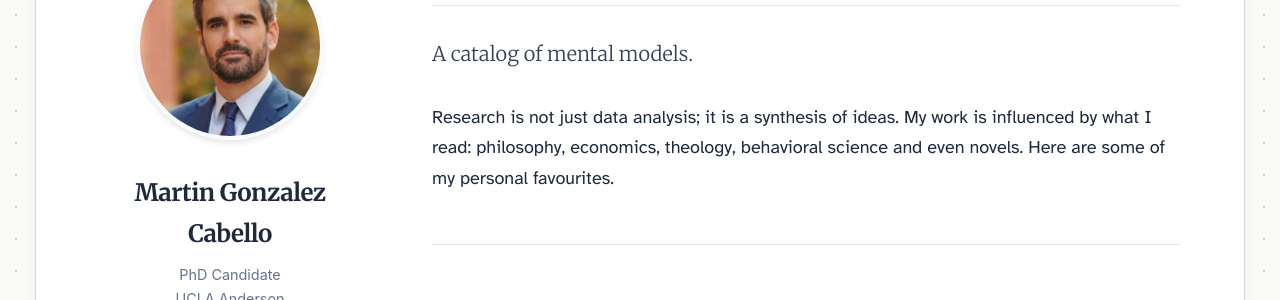
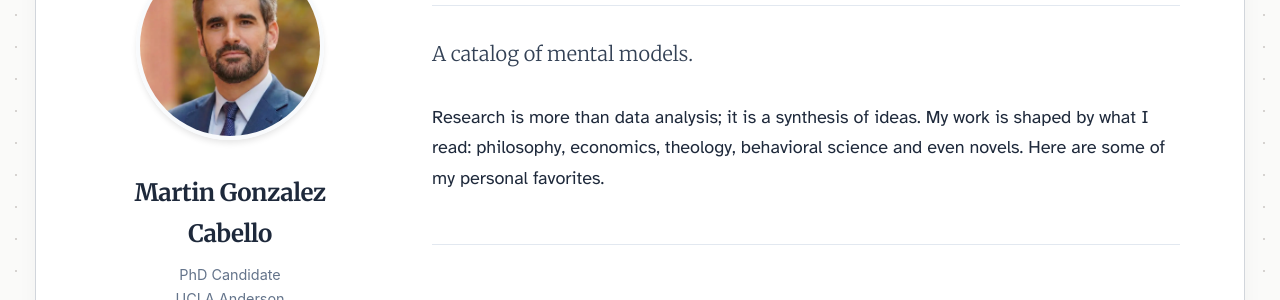
Before and after one commit to martins73/research-site, a Jekyll site: the page built from library.html, in a window 1280 px wide and 900 px high. Shown: the part 161-461 px from the top of the window. Built offline with Jekyll 4.4.1, drawn with Linux system fonts in a browser that asks for light colours.

Commit message:
Update library.html

```diff
--- a/library.html
+++ b/library.html
@@ -9,7 +9,7 @@ description: Books I'm reading and have read - tracking my intellectual journey
     <div class="library-intro">
         <h2>The Input Log</h2>
         <p class="lead">A catalog of mental models.</p>
-        <p>Research is not just data analysis; it is a synthesis of ideas. My work is influenced by what I read: philosophy, economics, theology, behavioral science and even novels. Here are some of my personal favourites.</p>
+        <p>Research is more than data analysis; it is a synthesis of ideas. My work is shaped by what I read: philosophy, economics, theology, behavioral science and even novels. Here are some of my personal favorites.</p>
     </div>
 
     <h3 class="bookshelf-title">The Human Supply Chain</h3>
```
